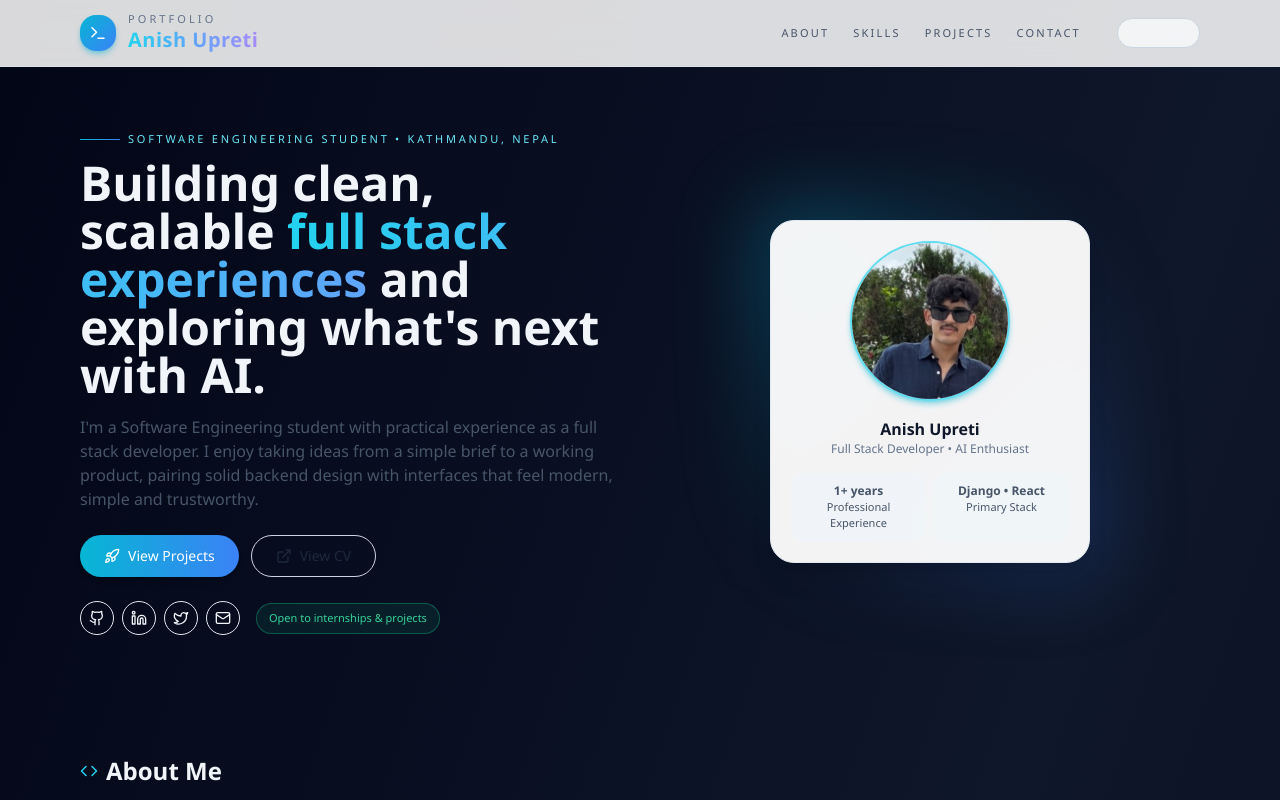
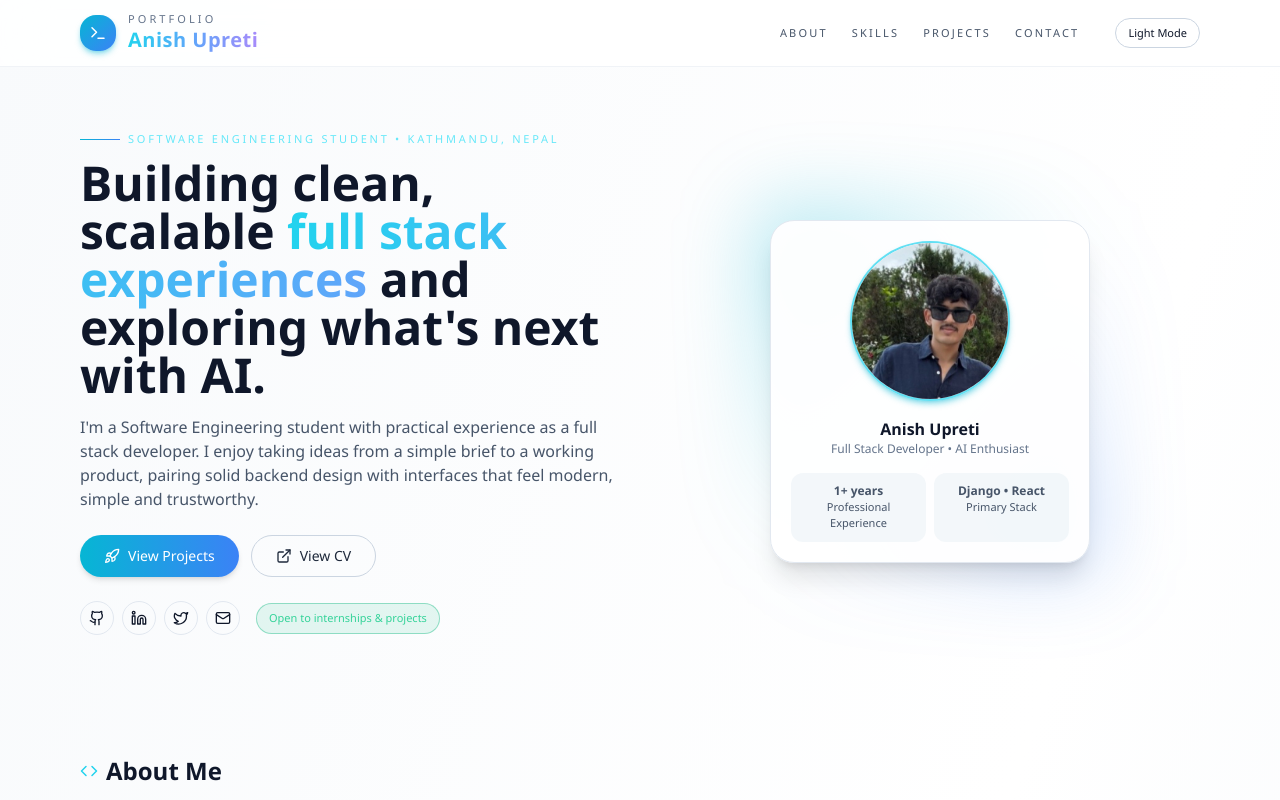
Before and after one commit to anishupr47-git/anish-portfolio, a React (Vite) app: page / in a window 1280 px wide. Shown: the top 800 px of the page. Built offline with nearby package versions, Linux system fonts and the light colour scheme.

Commit message:
Fix Tailwind dark mode config

```diff
--- a/index.html
+++ b/index.html
@@ -5,12 +5,17 @@
     <link rel="icon" type="image/svg+xml" href="/vite.svg" />
     <meta name="viewport" content="width=device-width, initial-scale=1.0" />
     <title>Anish Portfolio</title>
+    <script>
+      tailwind = {
+        config: {
+          darkMode: "class",
+        },
+      };
+    </script>
     <script src="https://cdn.tailwindcss.com"></script>
   </head>
-
   <body>
     <div id="root"></div>
-
     <script type="module" src="/src/main.jsx"></script>
   </body>
 </html>
--- a/src/App.jsx
+++ b/src/App.jsx
@@ -1,4 +1,4 @@
-import React, { useState } from "react";
+import React, { useState, useEffect } from "react";
 import {
   Github,
   Mail,
@@ -20,11 +20,30 @@ import {
   Terminal,
   CircuitBoard,
 } from "lucide-react";
-const CV_URL = "/Anish_Upreti.pdf";
+
+const CV_URL = "/CV-Anish_Upreti.pdf";
 const PROFILE_IMAGE = "/anish.jpg";
+
 const App = () => {
   const [isMenuOpen, setIsMenuOpen] = useState(false);
-  const [isDarkMode, setIsDarkMode] = useState(true);
+  const [isDarkMode, setIsDarkMode] = useState(() => {
+    if (typeof window === "undefined") return true;
+    const saved = localStorage.getItem("theme");
+    if (saved === "dark") return true;
+    if (saved === "light") return false;
+    return window.matchMedia("(prefers-color-scheme: dark)").matches;
+  });
+
+  useEffect(() => {
+    if (isDarkMode) {
+      document.documentElement.classList.add("dark");
+      localStorage.setItem("theme", "dark");
+    } else {
+      document.documentElement.classList.remove("dark");
+      localStorage.setItem("theme", "light");
+    }
+  }, [isDarkMode]);
+
   const projects = [
     {
       id: 1,
@@ -33,7 +52,7 @@ const App = () => {
       badge: "Full Stack + UX Focus",
       description:
         "Multi-user platform for attendance, grading, and parent–teacher communication with a clean, intuitive interface for non-technical users.",
-      technologies: ["Django", "React", "PostgreSQL", "Tailwind CSS", "REST API", "DOCKER"],
+      technologies: ["Django", "React", "PostgreSQL", "Tailwind CSS"],
       githubUrl: "#",
       liveUrl: "#",
       note: "Soon to be published",
@@ -46,7 +65,7 @@ const App = () => {
       badge: "Full Stack + AI Plans",
       description:
         "System to manage patient records, doctor schedules and billing, designed with future AI-assisted triage and insights in mind.",
-      technologies: ["Django", "React", "PostgreSQL", "Tailwind CSS", "REST API", "DOCKER"],
+      technologies: ["Django", "REST API", "PostgreSQL"],
       githubUrl: "#",
       liveUrl: "#",
       note: "Soon to be published",
@@ -58,14 +77,15 @@ const App = () => {
       status: "Surprise Incoming!!!",
       badge: "Surprise Element",
       description:
-        "SURPRISES ARE GREAT!!!",
-      technologies: ["TO BE REVEALED SOON!!!"],
+        "Personal portfolio experience with a planned surprise feature to showcase creativity beyond a standard developer site.",
+      technologies: ["React", "Tailwind CSS", "Vercel"],
       githubUrl: "#",
       liveUrl: "#",
       note: "Surprise Element – Soon to be published",
       image: "https://placehold.co/600x400/020617/38bdf8?text=Surprise+Incoming!!!",
     },
   ];
+
   const skills = [
     { name: "Python", icon: Code, level: 75, category: "Backend", status: "Proficient" },
     { name: "Django", icon: Database, level: 75, category: "Backend", status: "Proficient" },
@@ -79,12 +99,14 @@ const App = () => {
     { name: "AI Integration", icon: Zap, level: 60, category: "AI / ML", status: "Learning" },
     { name: "Git & GitHub", icon: GitBranch, level: 80, category: "Tools", status: "Proficient" },
   ];
+
   const socialLinks = [
     { name: "GitHub", icon: Github, url: "https://github.com/anishupr47-git" },
     { name: "LinkedIn", icon: Linkedin, url: "https://linkedin.com/in/anishupreti47" },
     { name: "Twitter", icon: Twitter, url: "https://twitter.com/anish47" },
     { name: "Email", icon: Mail, url: "mailto:anish.upr.47@gmail.com" },
   ];
+
   const SkillBar = ({ skill }) => {
     const IconComponent = skill.icon;
     const isLearning = skill.status === "Learning";
@@ -128,6 +150,7 @@ const App = () => {
       </div>
     );
   };
+
   const ProjectCard = ({ project }) => {
     return (
       <div className="bg-white/5 dark:bg-slate-900/60 backdrop-blur-md rounded-2xl overflow-hidden border border-slate-200/30 dark:border-slate-700/60 hover:border-cyan-400/70 hover:shadow-lg hover:shadow-cyan-500/15 transition-all duration-300 flex flex-col">
@@ -189,9 +212,11 @@ const App = () => {
       </div>
     );
   };
+
   const themeWrapperClass = isDarkMode
     ? "bg-gradient-to-br from-slate-950 via-slate-900 to-slate-950 text-slate-100"
     : "bg-gradient-to-br from-slate-50 via-white to-slate-100 text-slate-900";
+
   return (
     <div
       className={`min-h-screen ${themeWrapperClass} transition-colors duration-500`}
```
